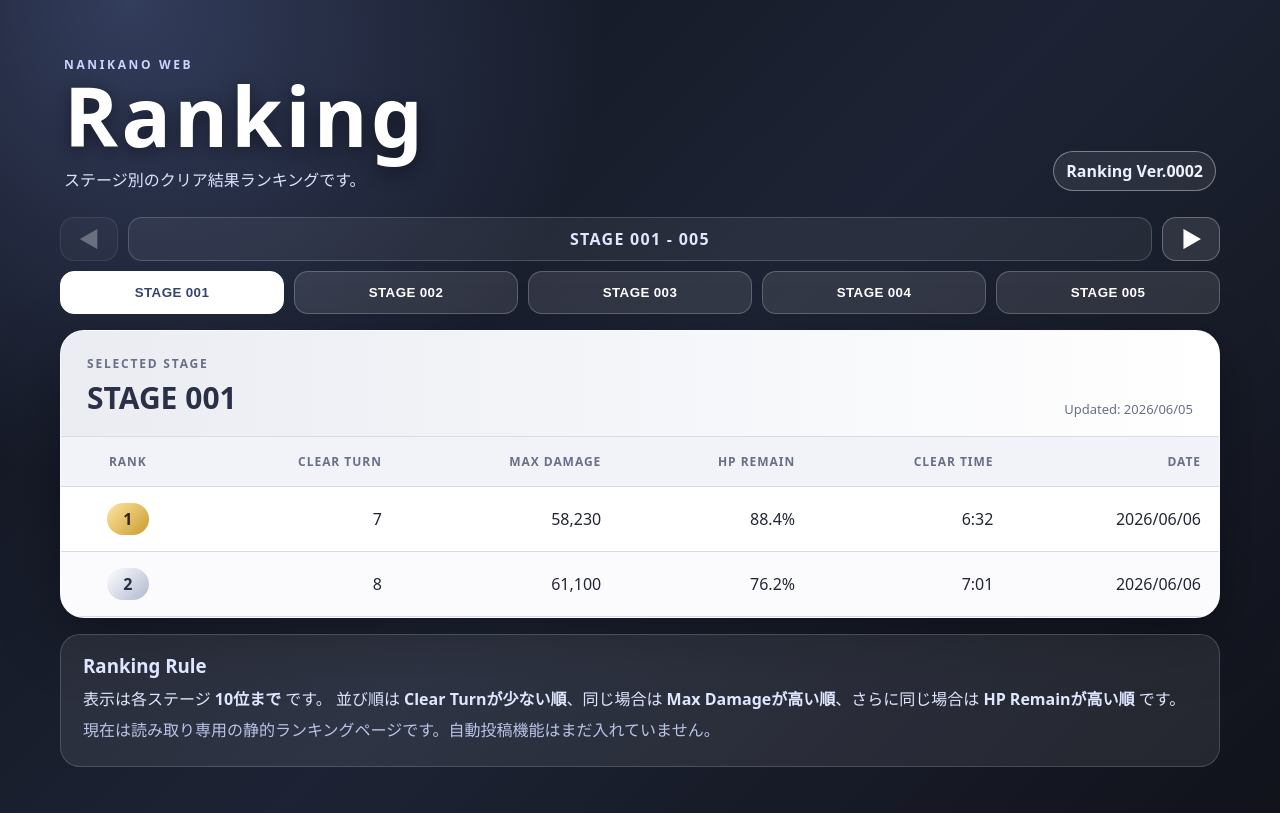
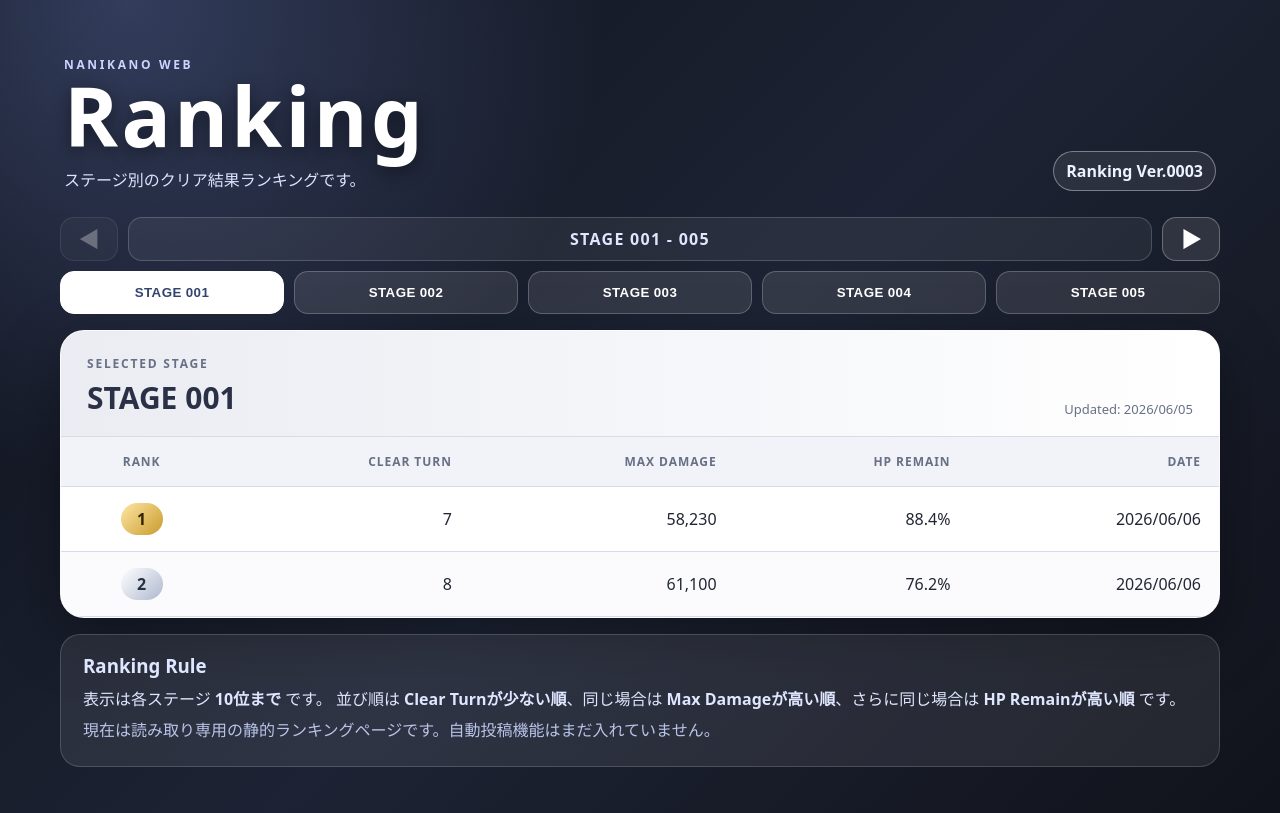
Before and after one commit to sabaneko001/nanikano-ranking, a plain HTML site: page docs/index.html in a window 1280 px wide. Drawn offline with Linux system fonts and the light colour scheme.

Commit message:
Add files via upload

```diff
--- a/docs/index.html
+++ b/docs/index.html
@@ -15,7 +15,7 @@
         <h1>Ranking</h1>
         <p class="lead">ステージ別のクリア結果ランキングです。</p>
       </div>
-      <div class="version">Ranking Ver.0002</div>
+      <div class="version">Ranking Ver.0003</div>
     </header>
 
     <section class="stagePager" aria-label="Stage page selector">
@@ -45,7 +45,6 @@
               <th>Clear Turn</th>
               <th>Max Damage</th>
               <th>HP Remain</th>
-              <th>Clear Time</th>
               <th>Date</th>
             </tr>
           </thead>
--- a/docs/ranking.js
+++ b/docs/ranking.js
@@ -53,14 +53,6 @@ function formatHpRemain(value) {
   return `${n.toFixed(1).replace(/\.0$/, "")}%`;
 }
 
-function formatTime(ms) {
-  const n = Number(ms);
-  if (!Number.isFinite(n) || n <= 0) return "-";
-  const totalSec = Math.floor(n / 1000);
-  const min = Math.floor(totalSec / 60);
-  const sec = totalSec % 60;
-  return `${min}:${String(sec).padStart(2, "0")}`;
-}
 
 function formatDate(value) {
   if (!value) return "-";
@@ -88,11 +80,7 @@ function getRecordsForStage(stageId) {
 
     const hpA = Number(a.hpRemainPercent ?? 0);
     const hpB = Number(b.hpRemainPercent ?? 0);
-    if (hpA !== hpB) return hpB - hpA;
-
-    const timeA = Number(a.clearTimeMs ?? 999999999);
-    const timeB = Number(b.clearTimeMs ?? 999999999);
-    return timeA - timeB;
+    return hpB - hpA;
   });
 }
 
@@ -185,7 +173,6 @@ function render() {
       <td>${formatNumber(record.clearTurn)}</td>
       <td>${formatNumber(record.maxDamage)}</td>
       <td>${formatHpRemain(record.hpRemainPercent)}</td>
-      <td>${formatTime(record.clearTimeMs)}</td>
       <td>${formatDate(record.createdAt)}</td>
     `;
     body.appendChild(tr);
```
